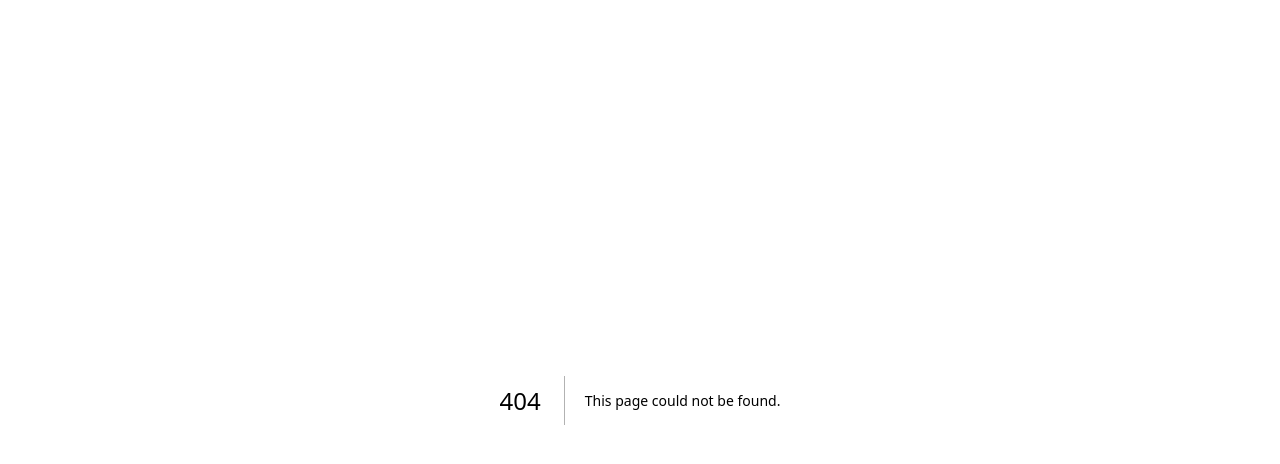
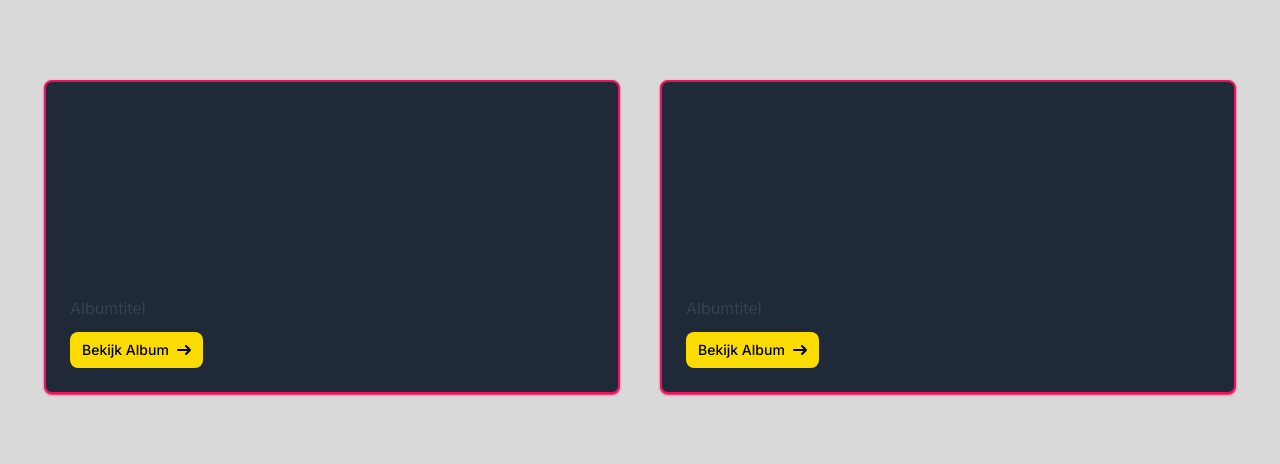
Before and after one commit to LandsEvents/lands-events-next, a Next.js app: page /fotoalbums in a window 1280 px wide. Before the commit this address had no page. Shown: the top 464 px of the page. Built offline with nearby package versions, Linux system fonts and the light colour scheme.

Commit message:
fotoalbumpage

```diff
--- /dev/null
+++ b/src/app/fotoalbums/id/page.js
@@ -0,0 +1,53 @@
+import Image from "next/image";
+
+export default function Events() {
+    return(
+        <main className="max-w-screen min-h-screen bg-lands-bg">
+            {/*Main Container v  */}
+            <div className="max-w-full h-full">
+                {/*Banner*/}
+                <section>
+                    <div className="border-b-[1px] border-black bg-lands-accent max-w-screen h-[200px] pb-20">
+                        <div className="pt-10 pl-10 text-md text-white hover:underline">
+                            <a href="/fotoalbums">← Terug naar albums</a>
+                        </div>
+                        <div className="flex justify-center">
+                            <h1 className="text-3xl text-white">Album titel</h1>
+                        </div>
+                        <div className="mb-24 flex justify-center">
+                            <h2 className="text-lg font-thin text-white">XX/XX/XXXX - Landstede Harderwijk</h2>
+                        </div>
+                    </div>
+                </section>
+                {/*Thumbnail Display/Slider*/}
+                <section>
+                    <div className="py-20">
+                        <div className="max-w-full h-auto flex justify-center">
+                            <div className="h-[500px] w-[1000px] rounded-3xl bg-white border-2 border-black"></div>
+                        </div>
+                    </div>
+                </section>
+                <div className="flex justify-center">
+                    <div className="pb-20 w-3/5 border-t-2 border-black"></div>
+                </div>
+                {/*Foto Grid*/}
+                <section>
+                    <div className="min-h-[600px] max-w-screen flex justify-center space-x-10">
+                        <button className="bg-gray-800 w-1/5 h-[200px] shadow-md shadow-lands-accent hover:shadow-lg hover:shadow-lands-accent border-[1px] border-lands-accent hover:border-2 rounded-lg">
+                            <img className="h-auto max-w-full" src="" alt="image"></img>
+                        </button>
+                        <button className="w-1/5 h-[200px] bg-gray-800 shadow-md shadow-lands-accent hover:shadow-lg hover:shadow-lands-accent border-[1px] border-lands-accent hover:border-2 rounded-lg">
+                            <img className="h-auto max-w-full" src="" alt="image"></img>
+                        </button>
+                        <button className="w-1/5 h-[200px] bg-gray-800 shadow-md shadow-lands-accent hover:shadow-lg hover:shadow-lands-accent border-[1px] border-lands-accent hover:border-2 rounded-lg">
+                            <img className="h-auto max-w-full" src="" alt="image"></img>
+                        </button>
+                        <button className="w-1/5 h-[200px] bg-gray-800 shadow-md shadow-lands-accent hover:shadow-lg hover:shadow-lands-accent border-[1px] border-lands-accent hover:border-2 rounded-lg">
+                            <img className="h-auto max-w-full" src="" alt="image"></img>
+                        </button>
+                    </div>
+                </section>
+            </div>
+        </main>
+    )
+}
--- /dev/null
+++ b/src/app/fotoalbums/page.js
@@ -0,0 +1,46 @@
+import Image from "next/image";
+
+export default function Events() {
+    return(
+        <main className="max-w-screen min-h-screen bg-lands-bg">
+            {/*Main Container v  */}
+            <div className="max-w-screen h-full">
+                {/*Banner*/}
+                <section>
+                    {/*<div className="pt-20 border-b-[1px] border-black bg-lands-accent max-w-screen h-[200px] pb-20">
+                        <div className="flex justify-center">
+                            <h1 className="text-3xl text-white">Fotoalbums</h1>
+                        </div>
+                    </div>*/}
+                </section>
+                {/*Album Grid*/}
+                <section>
+                    <div className="pt-20 max-w-full flex flex-wrap space-x-10 justify-center">
+                        {/*Album Card*/}
+                        <div className="w-[45%] h-[35%] p-6 bg-gray-800 border-2 border-lands-accent rounded-lg shadow-sm hover:shadow-md hover:shadow-lands-accent shadow-lands-accent">
+                            <div className="p-[95px]"></div>
+                            <p className="mb-3 font-normal text-gray-700 dark:text-gray-400">Albumtitel</p>
+                            <a href="/fotoalbums/id" className="inline-flex items-center px-3 py-2 text-sm font-medium text-center text-black bg-lands-geel rounded-lg focus:ring-4 focus:outline-none focus:ring-lands-geel">
+                                Bekijk Album
+                                <svg className="rtl:rotate-180 w-3.5 h-3.5 ms-2" aria-hidden="true" xmlns="http://www.w3.org/2000/svg" fill="none" viewBox="0 0 14 10">
+                                    <path stroke="currentColor" stroke-linecap="round" stroke-linejoin="round" stroke-width="2" d="M1 5h12m0 0L9 1m4 4L9 9"/>
+                                </svg>
+                            </a>
+                        </div>
+
+                        <div className="w-[45%] h-[35%] p-6 bg-gray-800 border-2 border-lands-accent rounded-lg shadow-sm hover:shadow-md hover:shadow-lands-accent shadow-lands-accent">
+                            <div className="p-[95px]"></div>
+                            <p className="mb-3 font-normal text-gray-700 dark:text-gray-400">Albumtitel</p>
+                            <a href="/fotoalbums/id" className="inline-flex items-center px-3 py-2 text-sm font-medium text-center text-black bg-lands-geel rounded-lg focus:ring-4 focus:outline-none focus:ring-lands-geel">
+                                Bekijk Album
+                                <svg className="rtl:rotate-180 w-3.5 h-3.5 ms-2" aria-hidden="true" xmlns="http://www.w3.org/2000/svg" fill="none" viewBox="0 0 14 10">
+                                    <path stroke="currentColor" stroke-linecap="round" stroke-linejoin="round" stroke-width="2" d="M1 5h12m0 0L9 1m4 4L9 9"/>
+                                </svg>
+                            </a>
+                        </div>
+                    </div>
+                </section>
+            </div>
+        </main>
+    )
+}
--- a/tailwind.config.js
+++ b/tailwind.config.js
@@ -7,6 +7,12 @@ module.exports = {
   ],
   theme: {
     extend: {
+      colors: {
+        'lands-bg': '#d9d9d9',
+        'lands-accent':'#ed125d',
+        'lands-achter':'#cf8888',
+        'lands-geel':'#fadc00',
+      },
       backgroundImage: {
         "gradient-radial": "radial-gradient(var(--tw-gradient-stops))",
         "gradient-conic":
```
